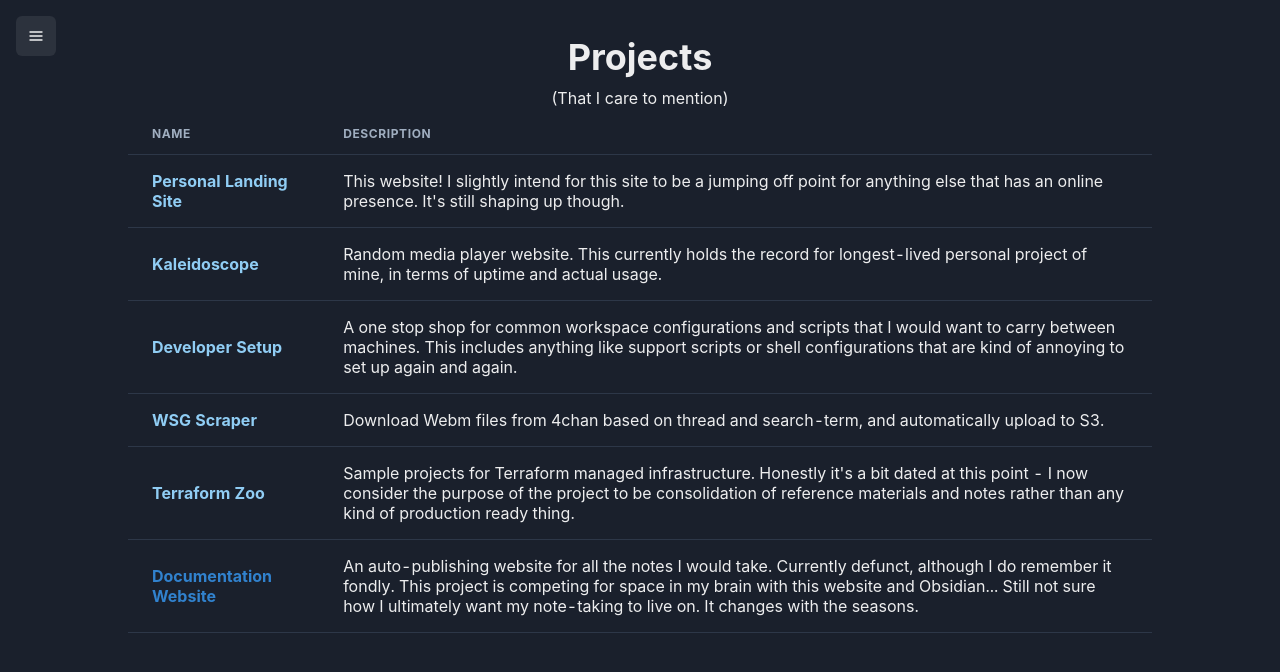
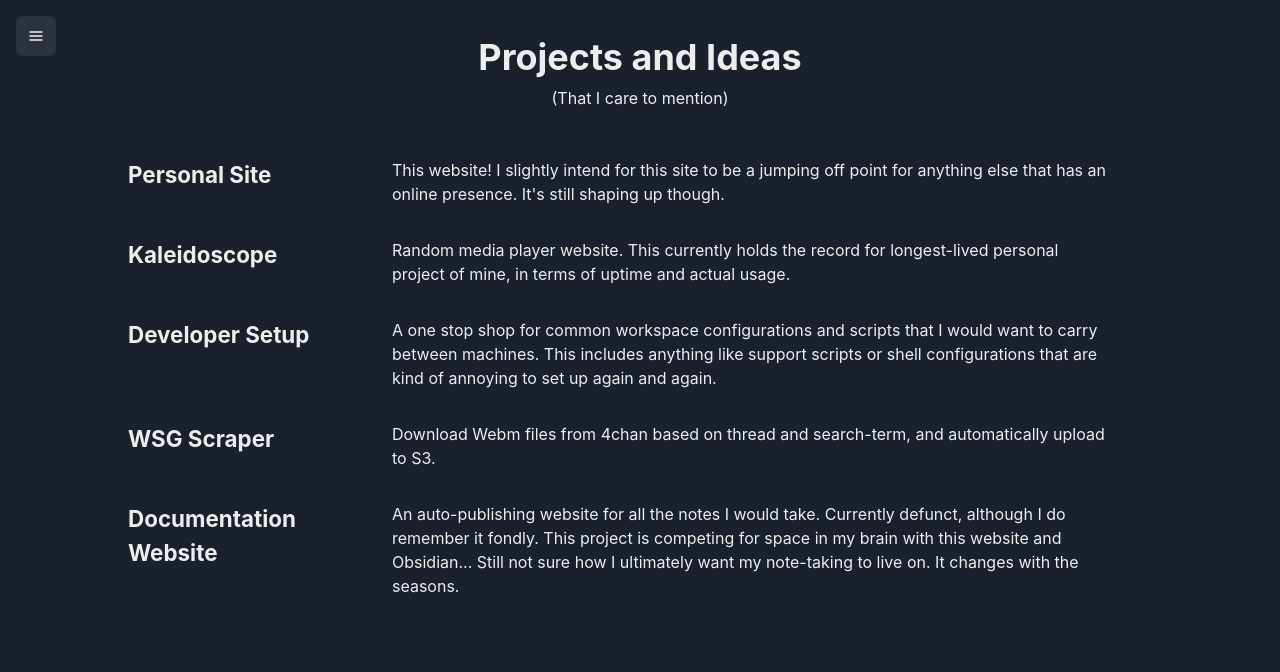
Before and after one commit to alloba/personal-site, a React (Create React App) app: page /projects in a window 1280 px wide. Shown: the top 672 px of the page. Built offline with nearby package versions, Linux system fonts and the light colour scheme.

Commit message:
fiddle around with the projects page. - remove the table in favor of a custom component - add a TODO for future effort

```diff
--- /dev/null
+++ b/src/components/PageMention.js
@@ -0,0 +1,13 @@
+import React from "react";
+import {Box, HStack, Link, Text} from "@chakra-ui/react";
+
+const titleFontSize = '1.4em'
+
+export const PageMention = ({title, description = '', link = ''}) => (
+    <Box width={'100%'} alignItems={'top'}>
+        <HStack display={'flex'} alignItems={'top'}>
+            <Link href={link} fontSize={titleFontSize} fontWeight={'bold'} width={'25%'} paddingRight={'5%'}>{title}</Link>
+            <Text width={'70%'}>{description}</Text>
+        </HStack>
+    </Box>
+)
--- a/src/routes/Projects/Projects.js
+++ b/src/routes/Projects/Projects.js
@@ -1,98 +1,34 @@
 import React from 'react';
-import {Box, Heading, Link, Table, Tbody, Td, Text, Th, Thead, Tr} from "@chakra-ui/react";
-
-const projectList = [
-    {
-        name: 'Personal Landing Site',
-        description: 'This website! I slightly intend for this site to be a jumping off point for anything else that ' +
-            'has an online presence. It\'s still shaping up though.',
-        link: '//gitlab.com/alloba/personal-landing-site'
-    },
-    {
-        name: 'Kaleidoscope',
-        description: 'Random media player website. This currently holds the record for longest-lived personal project of mine, ' +
-            'in terms of uptime and actual usage.',
-        link: '//kaleidoscope.alexlbates.com'
-    },
-    {
-        name: 'Developer Setup',
-        description:
-            'A one stop shop for common workspace configurations and scripts that I would want to carry between machines. ' +
-            'This includes anything like support scripts or shell configurations that are kind of annoying to set up again and again.',
-        link: '//gitlab.com/alloba/developer-environment-configs'
-    },
-    {
-        name: 'WSG Scraper',
-        description: 'Download Webm files from 4chan based on thread and search-term, and automatically upload to S3.',
-        link: '//gitlab.com/alloba/kaleidoscope-combined'
-    },
-    {
-        name: 'Terraform Zoo',
-        description: 'Sample projects for Terraform managed infrastructure. Honestly it\'s a bit dated at this point - ' +
-            'I now consider the purpose of the project to be consolidation of reference materials and notes rather than ' +
-            'any kind of production ready thing.',
-        link: '//gitlab.com/alloba/terraform-examples'
-    },
-    {
-        name: 'Documentation Website',
-        description: 'An auto-publishing website for all the notes I would take. ' +
-            'Currently defunct, although I do remember it fondly. ' +
-            'This project is competing for space in my brain with this website and Obsidian... ' +
-            'Still not sure how I ultimately want my note-taking to live on. It changes with the seasons.',
-        link: ''
-    }
-]
-
-/**
- * Convert a list of project objects into a table row
- * Just composes single entries (refer to single element version for details)
- * @returns {*[]}
- */
-function renderProjectListElements() {
-    return projectList.map(entry => renderSingleProjectListElement(entry))
-}
-
-/**
- * Convert a project object into a table row.
- * Has conditional logic to allow hyperlinks out to the project if available.
- *
- * @param projectItem Object of structure {name: '', description: '', link: ''}. Link field is optional
- * @returns {JSX.Element}
- */
-function renderSingleProjectListElement(projectItem) {
-    if (projectItem.link) {
-        return (
-            <Tr key={projectItem.name}>
-                <Td color={'blue.200'} fontWeight={'bold'}><Link className={'list-item'} href={projectItem.link}>{projectItem.name}</Link></Td>
-                <Td>{projectItem.description}</Td>
-            </Tr>
-        )
-    } else {
-        return (
-            <Tr key={projectItem.name}>
-                <Td color={'blue.500'} fontWeight={'bold'}>{projectItem.name}</Td>
-                <Td>{projectItem.description}</Td>
-            </Tr>
-        )
-    }
-}
+import {Box, Heading, Text, VStack} from "@chakra-ui/react";
+import {PageMention} from "../../components/PageMention";
 
 export default function Projects() {
     return (
         <Box>
-            <Heading as={'h1'} textAlign={'center'} paddingBottom={'0.2em'} paddingTop={'1em'}>Projects</Heading>
-            <Text textAlign={'center'} paddingBottom={'1'}>(That I care to mention)</Text>
-            <Table className={'project-table-div'}>
-                <Thead>
-                    <Tr>
-                        <Th>Name</Th>
-                        <Th>Description</Th>
-                    </Tr>
-                </Thead>
-                <Tbody>
-                    {renderProjectListElements()}
-                </Tbody>
-            </Table>
+            {/*TODO: It would be nice to integrate this page with the site's router, and then have subpages */}
+            {/*      for all these things. It would give a dedicated space to add more information about each */}
+            {/*      project. or category of project (CLI customizations could really all fit together).*/}
+            <Heading as={'h1'} textAlign={'center'} paddingBottom={'0.2em'} paddingTop={'1em'}>Projects and
+                Ideas</Heading>
+            <Text align={'center'} paddingBottom={'3em'}>(That I care to mention)</Text>
+
+            <VStack spacing={'2em'}>
+                <PageMention title={'Personal Site'}
+                             link={'./projects'}
+                             description={'This website! I slightly intend for this site to be a jumping off point for anything else that has an online presence. It\'s still shaping up though.'}/>
+                <PageMention title={'Kaleidoscope'}
+                             link={'//kaleidoscope.alexlbates.com'}
+                             description={'Random media player website. This currently holds the record for longest-lived personal project of mine, in terms of uptime and actual usage.'}/>
+                <PageMention title={'Developer Setup'}
+                             link={'//gitlab.com/alloba/developer-environment-configs'}
+                             description={'A one stop shop for common workspace configurations and scripts that I would want to carry between machines. This includes anything like support scripts or shell configurations that are kind of annoying to set up again and again.'}/>
+                <PageMention title={'WSG Scraper'}
+                             link={'//gitlab.com/alloba/kaleidoscope-combined'}
+                             description={'Download Webm files from 4chan based on thread and search-term, and automatically upload to S3.'}/>
+                <PageMention title={'Documentation Website'}
+                             link={''}
+                             description={'An auto-publishing website for all the notes I would take. Currently defunct, although I do remember it fondly. This project is competing for space in my brain with this website and Obsidian... Still not sure how I ultimately want my note-taking to live on. It changes with the seasons.'}/>
+            </VStack>
         </Box>
     )
 }
```
